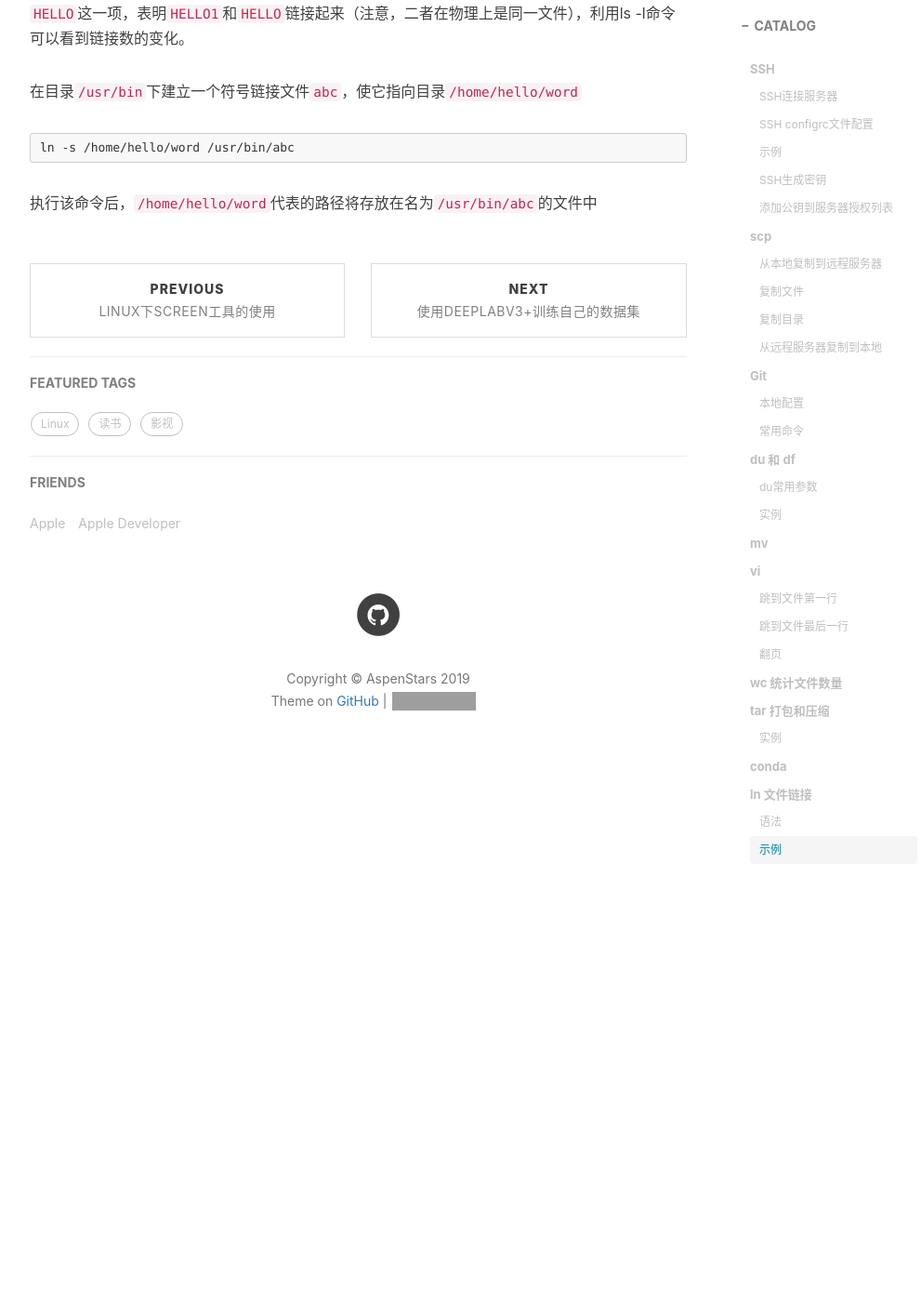
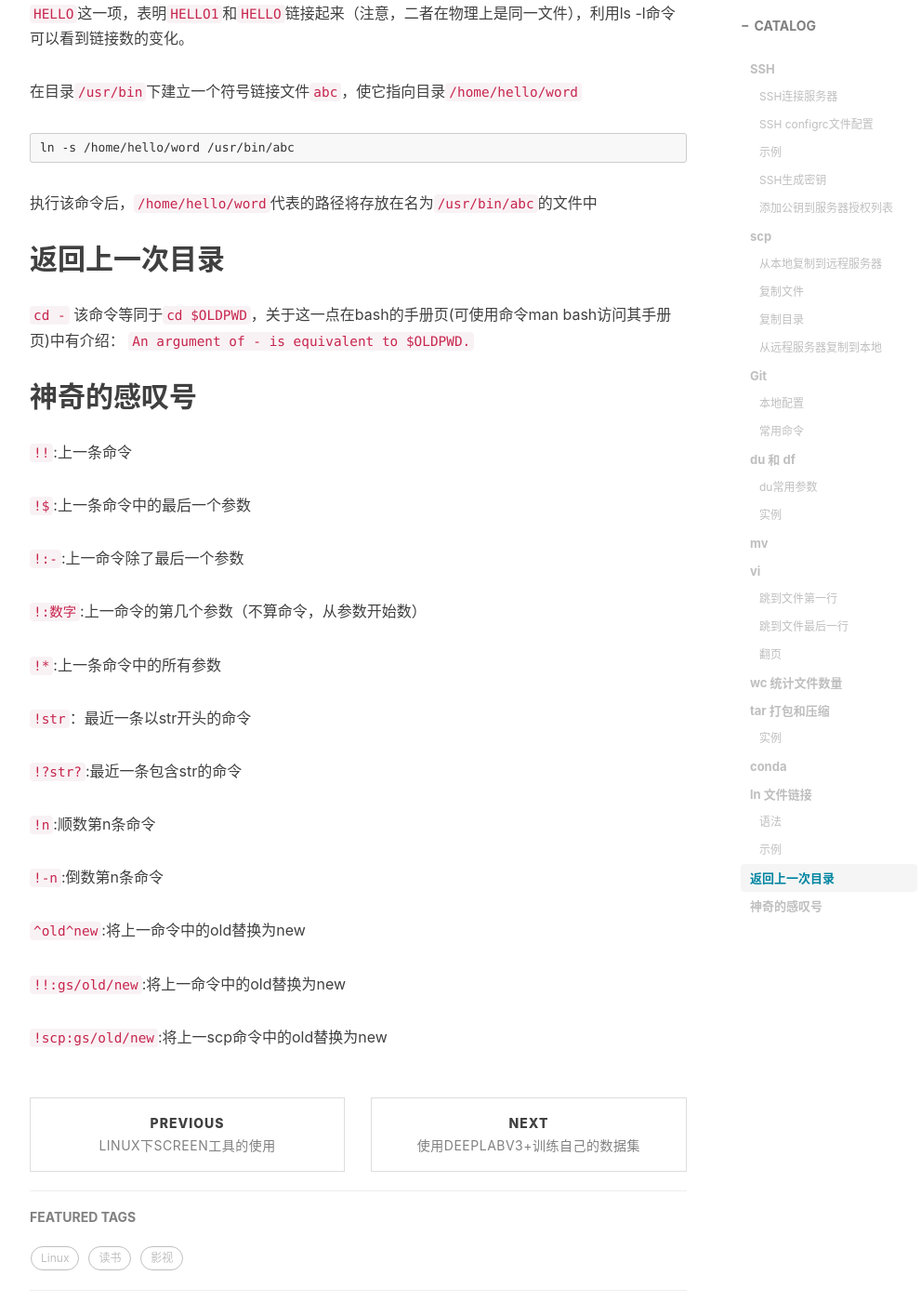
Before and after one commit to aspenstarss/aspenstarss.github.io, a Jekyll site: the page built from _posts/2019-03-03-Linux中一些常见命令的使用实例(不定期更新).md, in a window 1280 px wide and 1400 px high, scrolled down 7604 px. Shown: the whole window at 93% size, without its empty margins (233-1224 px from the left). Built offline with Jekyll 4.4.1, drawn with Linux system fonts in a browser that asks for light colours; nearby versions of some CDN libraries; comment, search, counter and statistics services are not loaded; before the commit the page ends 8462 px from its top, so only the background shows below that; grey boxes are pictures that could not be loaded.

Commit message:
modified:   "_posts/2019-03-03-Linux\344\270\255\344\270\200\344\272\233\345\270\270\350\247\201\345\221\275\344\273\244\347\232\204\344\275\277\347\224\250\345\256\236\344\276\213(\344\270\215\345\256\232\346\234\237\346\233\264\346\226\260).md" 	new file:   "_posts/2019-06-10-Linux\346\234\215\345\212\241\345\231\250\351\252\214\346\224\266\346\243\200\346\237\245.md"

````diff
--- a/_posts/2019-03-03-Linux中一些常见命令的使用实例(不定期更新).md
+++ b/_posts/2019-03-03-Linux中一些常见命令的使用实例(不定期更新).md
@@ -275,3 +275,35 @@ ln word/HELLO1 /usr/bin/HELLO
 ln -s /home/hello/word /usr/bin/abc
 ```
 执行该命令后，`/home/hello/word`代表的路径将存放在名为`/usr/bin/abc`的文件中
+
+## 返回上一次目录
+
+`cd -`
+该命令等同于`cd $OLDPWD`，关于这一点在bash的手册页(可使用命令man bash访问其手册页)中有介绍：
+`An argument of - is equivalent to $OLDPWD. `
+
+## 神奇的感叹号
+
+`!!`:上一条命令
+
+`!$`:上一条命令中的最后一个参数
+
+`!:-`:上一命令除了最后一个参数
+
+`!:数字`:上一命令的第几个参数（不算命令，从参数开始数）
+
+`!*`:上一条命令中的所有参数
+
+`!str`：最近一条以str开头的命令
+
+`!?str?`:最近一条包含str的命令
+
+`!n`:顺数第n条命令
+
+`!-n`:倒数第n条命令
+
+`^old^new`:将上一命令中的old替换为new
+
+`!!:gs/old/new`:将上一命令中的old替换为new
+
+`!scp:gs/old/new`:将上一scp命令中的old替换为new
````
Also changed, not shown: _posts/2019-06-10-Linux服务器验收检查.md (added, +103 -0 lines).
